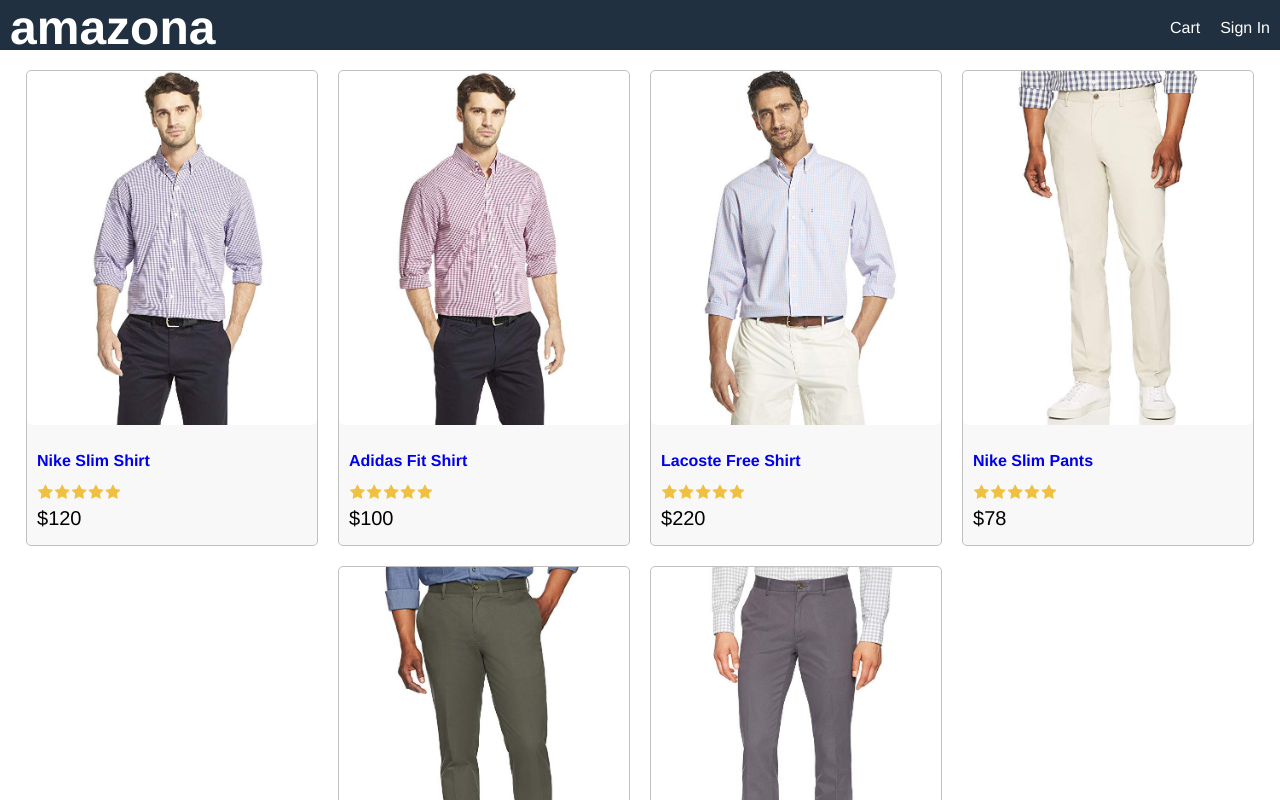
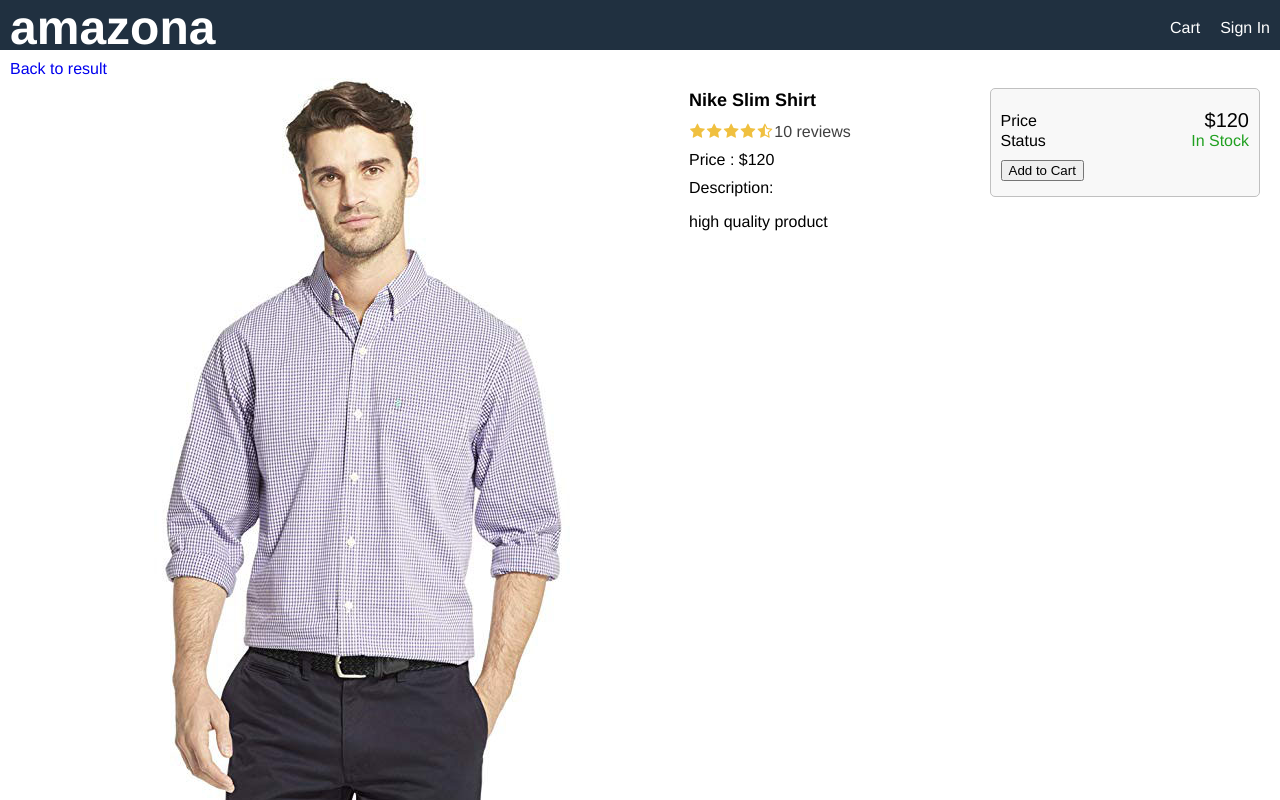
Before and after one commit to cybodt/test-amazona-app, a React (Create React App) app in the folder frontend/: page /product/1 in a window 1280 px wide. Shown: the top 800 px of the page. Built offline with nearby package versions, Linux system fonts and the light colour scheme.

Commit message:
share code on github

```diff
--- a/frontend/src/App.js
+++ b/frontend/src/App.js
@@ -1,8 +1,11 @@
 import React from 'react';
-import data from './data';
+import { BrowserRouter, Route } from 'react-router-dom';
+import HomeScreen from './screens/HomeScreen';
+import ProductScreen from './screens/ProductScreen';
 
 function App() {
   return (
+    <BrowserRouter>
       <div className='grid-container'>
         <header className='row'>
           <div>
@@ -14,37 +17,14 @@
           </div>
         </header>
         <main>
-        <div className='row center'>
-          {
-            data.products.map(product => (
-              <div key={product._id} className='card'>
-                <a href={`/product/${product._id}`}>
-                  <img className='medium' src={product.image} alt={product.name} />
-                </a>
-                <div className='card-body'>
-                  <a href={`/product/${product._id}`}>
-                    <h2>{product.name}</h2>
-                  </a>
-                  <div className='rating'>
-                    <span><i className='fa fa-star'></i></span>
-                    <span><i className='fa fa-star'></i></span>
-                    <span><i className='fa fa-star'></i></span>
-                    <span><i className='fa fa-star'></i></span>
-                    <span><i className='fa fa-star'></i></span>
-                  </div>
-                  <div className='price'>
-                    ${product.price}
-                  </div>
-                </div>
-              </div>
-            ))
-          }
-        </div>
+          <Route path='/product/:id' component={ProductScreen}></Route>
+          <Route path='/' component={HomeScreen} exact></Route>
         </main>
         <footer className='row center'>
           All rights reserved
       </footer>
       </div>
+    </BrowserRouter>
   );
 }
 
--- /dev/null
+++ b/frontend/src/components/Product.js
@@ -0,0 +1,23 @@
+import React from 'react';
+import Rating from './Rating';
+
+export default function Product(props) {
+  const { product } = props;
+
+  return (
+      <div key={product._id} className='card'>
+        <a href={`/product/${product._id}`}>
+          <img className='medium' src={product.image} alt={product.name} />
+        </a>
+        <div className='card-body'>
+          <a href={`/product/${product._id}`}>
+            <h2>{product.name}</h2>
+          </a>
+          <Rating rating={product.rating} numReviews={product.numReviews} />
+          <div className='price'>
+            ${product.price}
+          </div>
+        </div>
+      </div>
+  )
+}
--- /dev/null
+++ b/frontend/src/components/Rating.js
@@ -0,0 +1,52 @@
+import React from 'react';
+
+export default function Rating(props) {
+  const { rating, numReviews } = props;
+  return (
+    <div className='rating'>
+      <span><i className={
+        rating >= 1
+          ? 'fa fa-star'
+          : rating >= 0.5
+            ? 'fa fa-star-half-o'
+            : 'fa fa-star-o'
+      }
+      ></i></span>
+      <span><i className={
+        rating >= 2
+          ? 'fa fa-star'
+          : rating >= 1.5
+            ? 'fa fa-star-half-o'
+            : 'fa fa-star-o'
+      }
+      ></i></span>
+      <span><i className={
+        rating >= 3
+          ? 'fa fa-star'
+          : rating >= 2.5
+            ? 'fa fa-star-half-o'
+            : 'fa fa-star-o'
+      }
+      ></i></span>
+      <span><i className={
+        rating >= 4
+          ? 'fa fa-star'
+          : rating >= 3.5
+            ? 'fa fa-star-half-o'
+            : 'fa fa-star-o'
+      }
+      ></i></span>
+      <span><i className={
+        rating >= 5
+          ? 'fa fa-star'
+          : rating >= 4.5
+            ? 'fa fa-star-half-o'
+            : 'fa fa-star-o'
+      }
+      ></i></span>
+      <span>
+        {numReviews + ' reviews'}
+      </span>
+    </div>
+  );
+}
--- a/frontend/src/data.js
+++ b/frontend/src/data.js
@@ -6,6 +6,7 @@
       category: 'Shirts',
       image: '/images/p1.jpg',
       price: 120,
+      countInStock: 10,
       brand: 'Nike',
       rating: 4.5,
       numReviews: 10,
@@ -17,6 +18,7 @@
       category: 'Shirts',
       image: '/images/p2.jpg',
       price: 100,
+      countInStock: 20,
       brand: 'Adidas',
       rating: 4.0,
       numReviews: 10,
@@ -28,6 +30,7 @@
       category: 'Shirts',
       image: '/images/p3.jpg',
       price: 220,
+      countInStock: 0,
       brand: 'Lacoste',
       rating: 4.8,
       numReviews: 17,
@@ -39,6 +42,7 @@
       category: 'Pants',
       image: '/images/p4.jpg',
       price: 78,
+      countInStock: 15,
       brand: 'Nike',
       rating: 4.5,
       numReviews: 14,
@@ -50,6 +54,7 @@
       category: 'Pants',
       image: '/images/p5.jpg',
       price: 65,
+      countInStock: 5,
       brand: 'Puma',
       rating: 4.5,
       numReviews: 10,
@@ -61,6 +66,7 @@
       category: 'Pants',
       image: '/images/p6.jpg',
       price: 139,
+      countInStock: 12,
       brand: 'Adidas',
       rating: 4.5,
       numReviews: 15,
--- a/frontend/src/index.css
+++ b/frontend/src/index.css
@@ -1,6 +1,6 @@
 html {
   box-sizing: border-box;
-  /* 16px x 62.5 = 10px = 1rem */
+  /* 16px x 62.5% = 10px = 1rem */
   font-size: 62.5%;
 }
 
@@ -63,6 +63,16 @@
   color: #ff8000;
 }
 
+ul {
+  margin: 0;
+  padding: 0;
+  list-style-type: none;
+}
+
+li {
+  margin-top: 1rem;
+}
+
 /* Header */
 
 header a {
@@ -85,6 +95,18 @@
 
 .row.center {
   justify-content: center;
+}
+
+.row.top {
+  align-items: flex-start;
+}
+
+.col-1 {
+  flex: 1 1 25rem;
+}
+
+.col-2 {
+  flex: 2 1 50rem;
 }
 
 /* Image */
@@ -125,3 +147,15 @@
   margin: 0.1rem;
   color: #f0c040;
 }
+
+.rating span:last-child {
+  color: #404040;
+}
+
+.success {
+  color: #20a020;
+}
+
+.error {
+  color: #a02020;
+}
--- /dev/null
+++ b/frontend/src/screens/HomeScreen.js
@@ -0,0 +1,17 @@
+import React from 'react';
+import Product from '../components/Product';
+import data from '../data';
+
+export default function HomeScreen() {
+  return (
+    <div>
+      <div className='row center'>
+        {
+          data.products.map(product => (
+            <Product key={product._id} product={product} />
+          ))
+        }
+      </div>
+    </div>
+  )
+};
--- /dev/null
+++ b/frontend/src/screens/ProductScreen.js
@@ -0,0 +1,66 @@
+import React from 'react';
+import { Link } from 'react-router-dom';
+import Rating from '../components/Rating';
+import data from '../data';
+
+export default function ProductScreen(props) {
+  const product = data.products.find(x => x._id === props.match.params.id);
+  if (!product) {
+    return <div>Product Not Found</div>
+  }
+
+  return (
+    <div>
+      <Link to='/'>Back to result</Link>
+      <div className='row top'>
+        <div className='col-2'>
+          <img className='large' src={product.image} alt={product.name} />
+        </div>
+        <div className='col-1'>
+          <ul>
+            <li>
+              <h1>{product.name}</h1>
+            </li>
+            <li>
+              <Rating
+                rating={product.rating}
+                numReviews={product.numReviews}
+              ></Rating>
+            </li>
+            <li>
+              Price : ${product.price}
+            </li>
+            <li>
+              Description:
+            <p>{product.description}</p>
+            </li>
+          </ul>
+        </div>
+        <div className='col-1'>
+          <div className='card card-body'>
+            <ul>
+              <li>
+                <div className='row'>
+                  <div>Price</div>
+                  <div className='price'>${product.price}</div>
+                </div>
+                <div className='row'>
+                  <div>Status</div>
+                  <div>
+                    {product.countInStock > 0 ?
+                      <span className='success'>In Stock</span> :
+                      <span className='error'>Unavailable</span>
+                    }
+                  </div>
+                </div>
+              </li>
+              <li>
+                <button type='submit' className='primary block'>Add to Cart</button>
+              </li>
+            </ul>
+          </div>
+        </div>
+      </div>
+    </div>
+  )
+};
--- /dev/null
+++ b/package.json
@@ -0,0 +1,5 @@
+{
+  "dependencies": {
+    "react-router-dom": "^5.2.0"
+  }
+}
```
Also changed, not shown: 1 other file (tests, documents, lock files or other folders). Lines whose indentation alone changed are shown as unchanged.
